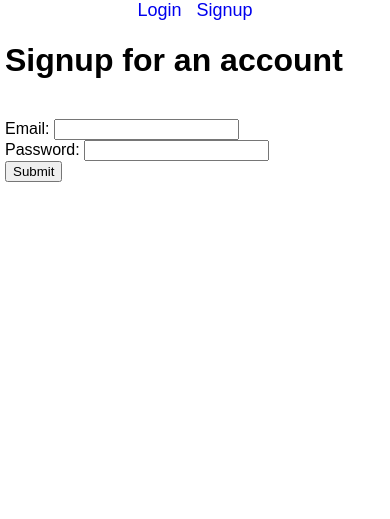
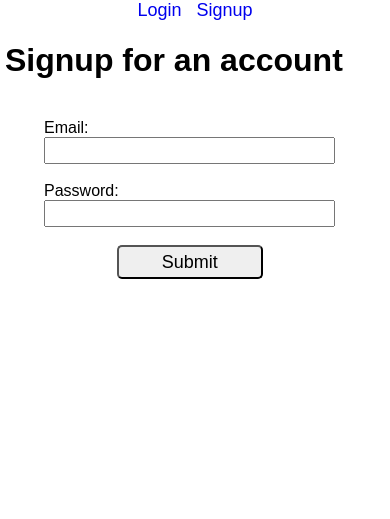
Before and after one commit to Lilley-DL/Momentum, a Flask app: page /signup in a window 390 px wide. Shown: the part 229-748 px from the top of the page. Run offline with Flask 3, Linux system fonts and the light colour scheme.

Commit message:
changed styling of signup to match login

```diff
--- a/static/style.css
+++ b/static/style.css
@@ -377,6 +377,7 @@ footer div{
     flex-direction: column;
 }
 
+/* LOGIN PAGE  */
 #login-form{
     max-width: 25vw;
     padding: 0 10vw 0 10vw ;
@@ -389,6 +390,26 @@ footer div{
     font-size: large;
 }
 #login-form > #submit{
+    padding: 0.3rem;
+    border-radius: 5px;
+    width: 50%;
+    align-self: center;
+}
+
+/* SIGNUP FORM  */
+
+#signup-form{
+    max-width: 25vw;
+    padding: 0 10vw 0 10vw ;
+    display: flex;
+    flex-direction: column;
+    margin-bottom: 5vh;
+}
+
+#signup-form input{
+    font-size: large;
+}
+#signup-form > #submit{
     padding: 0.3rem;
     border-radius: 5px;
     width: 50%;
@@ -412,6 +433,14 @@ footer div{
 @media screen and (max-width:500px) {
 
     #login-form{
+        max-width: 100%;
+        padding: 0 10vw 0 10vw ;
+        display: flex;
+        flex-direction: column;
+        margin-bottom: 5vh;
+    }
+
+    #signup-form{
         max-width: 100%;
         padding: 0 10vw 0 10vw ;
         display: flex;
```
